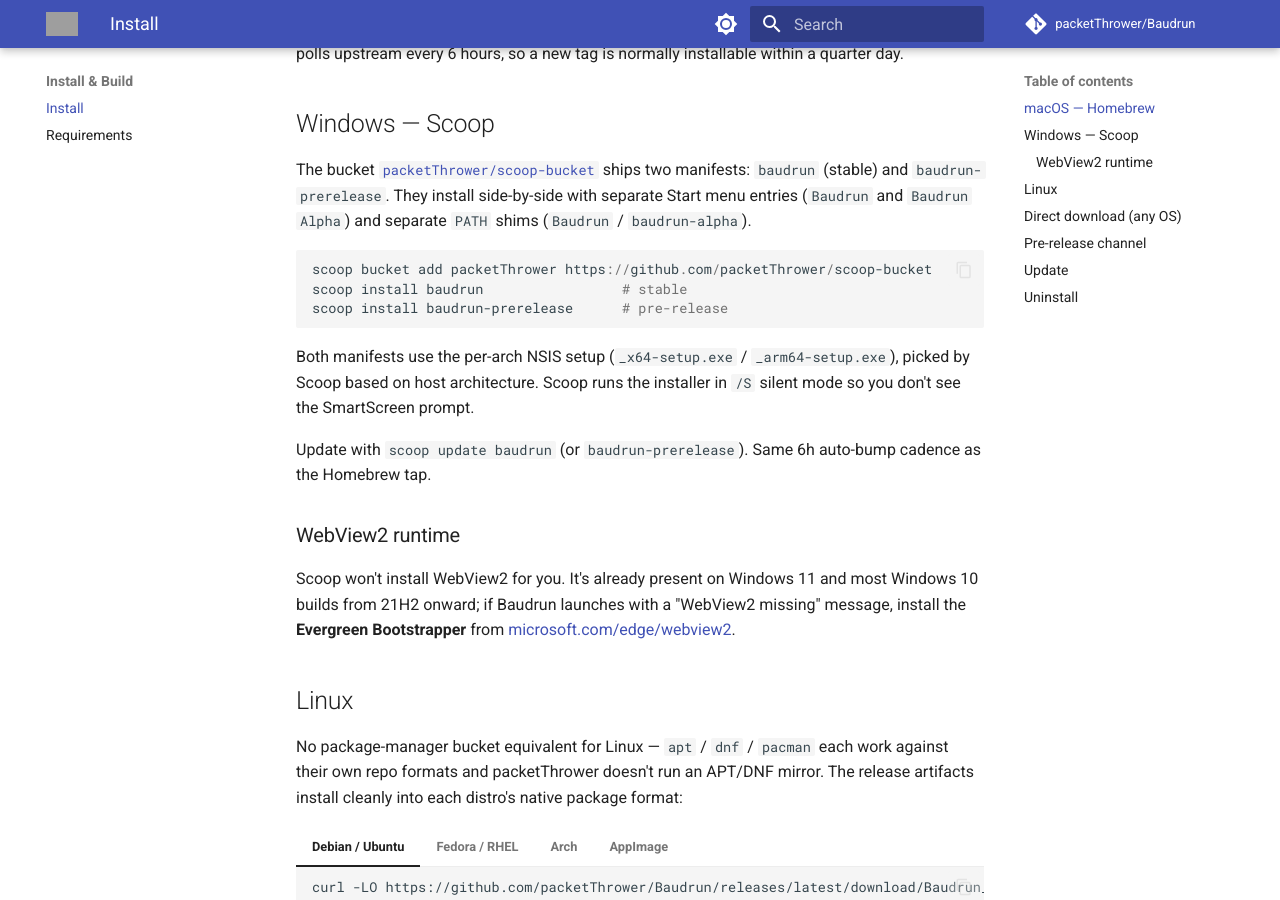
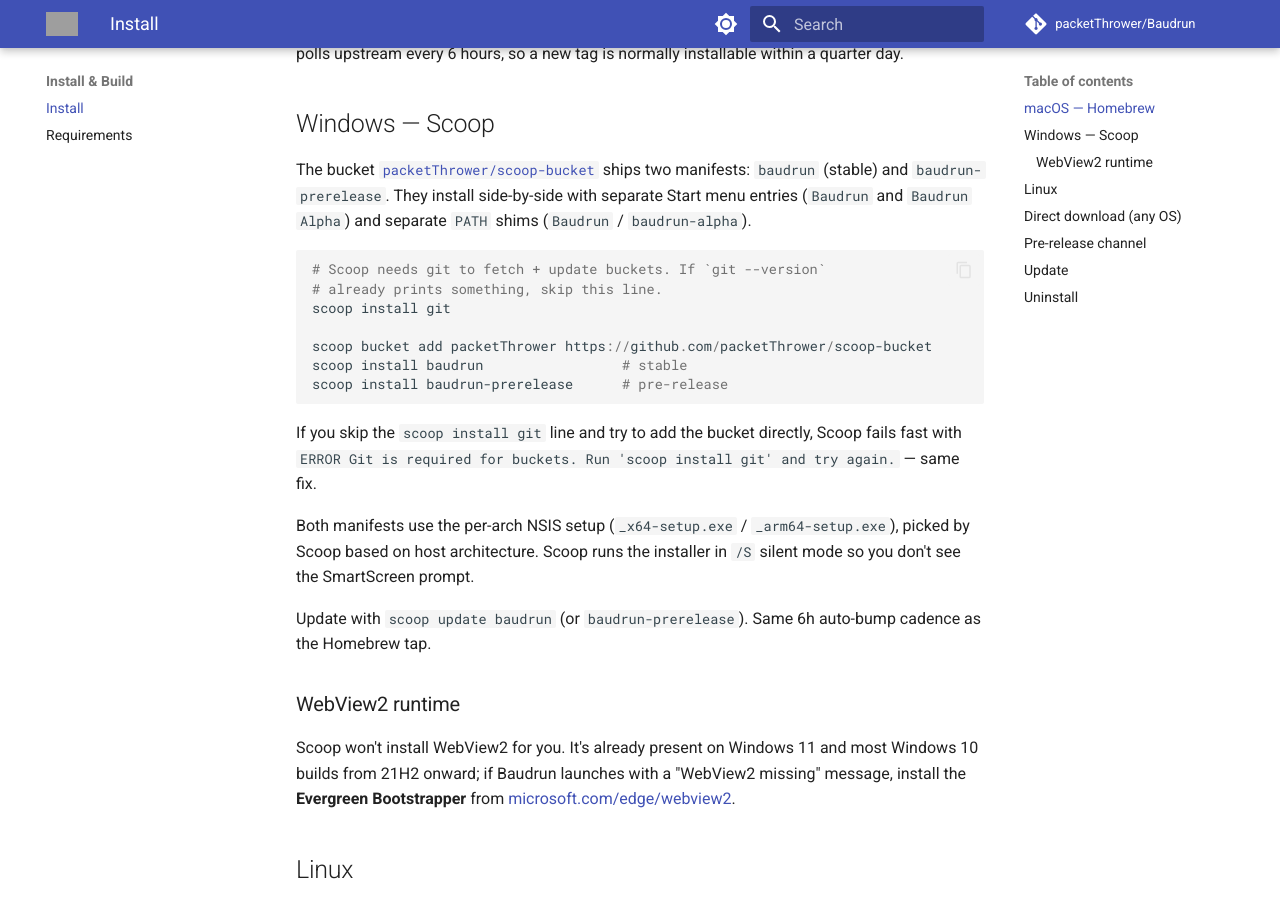
Before and after one commit to packetThrower/Baudrun, an MkDocs documentation site: the page built from docs/INSTALL.md, in a window 1280 px wide and 900 px high, scrolled down 989 px. Built offline with MkDocs 1.6.1 and Material for MkDocs 9.7.7, drawn with Linux system fonts in a browser that asks for light colours; comment, search, counter and statistics services are not loaded; grey boxes are pictures that could not be loaded.

Commit message:
docs: note scoop install git prerequisite for adding the bucket
Scoop's bucket commands shell out to git, so a fresh Scoop install
fails with `ERROR Git is required for buckets.` on the first
`scoop bucket add` if git isn't already on PATH. Add a `scoop
install git` line ahead of the bucket-add command in both the
README quickstart and docs/INSTALL.md, plus a one-line note for
docs readers spelling out the exact error so a search finds the
fix.

Co-Authored-By: Claude Opus 4.7 (1M context) <noreply@anthropic.com>

````diff
--- a/docs/INSTALL.md
+++ b/docs/INSTALL.md
@@ -47,10 +47,18 @@ install side-by-side with separate Start menu entries (`Baudrun` and
 `Baudrun Alpha`) and separate `PATH` shims (`Baudrun` / `baudrun-alpha`).
 
 ```powershell
+# Scoop needs git to fetch + update buckets. If `git --version`
+# already prints something, skip this line.
+scoop install git
+
 scoop bucket add packetThrower https://github.com/packetThrower/scoop-bucket
 scoop install baudrun                 # stable
 scoop install baudrun-prerelease      # pre-release
 ```
+
+If you skip the `scoop install git` line and try to add the bucket
+directly, Scoop fails fast with `ERROR Git is required for buckets.
+Run 'scoop install git' and try again.` — same fix.
 
 Both manifests use the per-arch NSIS setup (`_x64-setup.exe` /
 `_arm64-setup.exe`), picked by Scoop based on host architecture. Scoop
````
Also changed, not shown: README.md (+5 -0 lines).
